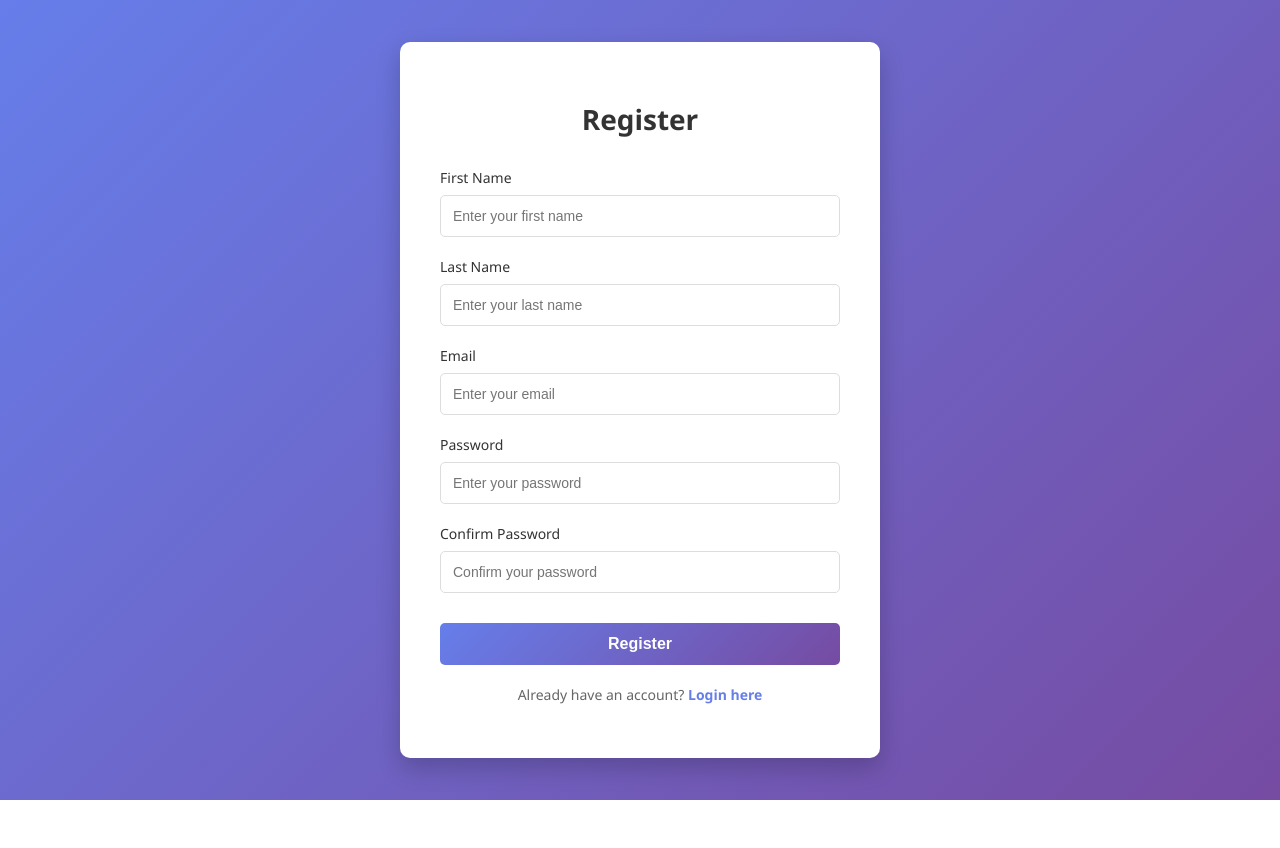
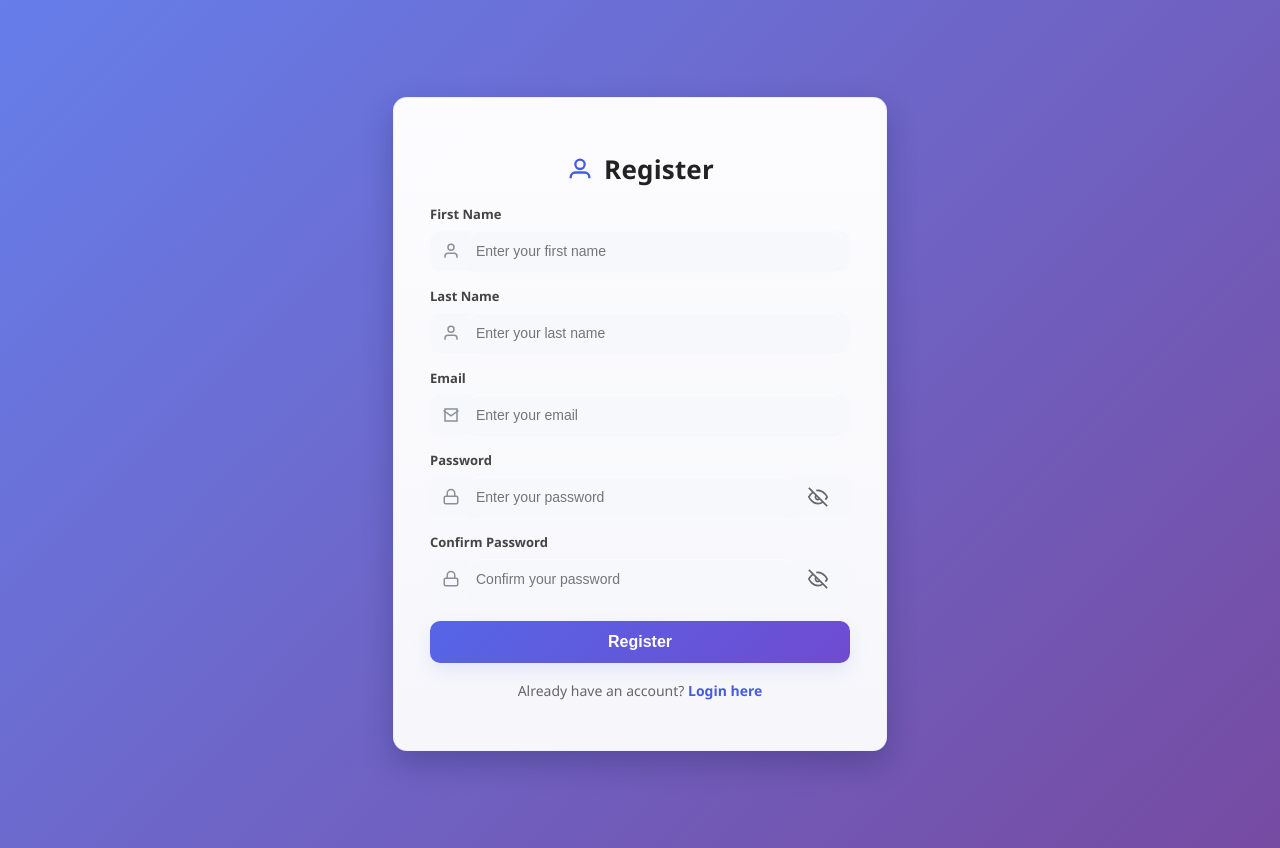
Before and after one commit to ItzAaliyahh20/IT342_G1_Maturan_Lab1, a React (Create React App) app in the folder web/: page /register in a window 1280 px wide. Before the commit the page ends 800 px from the top, so only its background shows below. Built offline with nearby package versions, Linux system fonts and the light colour scheme.

Commit message:
feature(bug): fix bug fixes(2)

```diff
--- a/web/src/App.js
+++ b/web/src/App.js
@@ -30,8 +30,8 @@ function App() {
               </PrivateRoute>
             }
           />
-          <Route path="/" element={<Navigate to="/dashboard" replace />} />
-          <Route path="*" element={<Navigate to="/dashboard" replace />} />
+          <Route path="/" element={<Navigate to="/login" replace />} />
+          <Route path="*" element={<Navigate to="/login" replace />} />
         </Routes>
       </AuthProvider>
     </Router>
--- a/web/src/pages/LoginPage.js
+++ b/web/src/pages/LoginPage.js
@@ -6,6 +6,7 @@ import '../styles/AuthPages.css';
 const LoginPage = () => {
   const [email, setEmail] = useState('');
   const [password, setPassword] = useState('');
+  const [showPassword, setShowPassword] = useState(false);
   const [error, setError] = useState('');
   const [loading, setLoading] = useState(false);
   const navigate = useNavigate();
@@ -30,8 +31,8 @@ const LoginPage = () => {
 
       if (!res.ok) throw new Error('Login failed');
       const data = await res.json();
-      // data: { token, userId }
-      login(data.token, { id: data.userId, email });
+      // data: { token, userId, name, email }
+      login(data.token, { id: data.userId, email: data.email, name: data.name });
       navigate('/dashboard');
     } catch (err) {
       setError('Login failed. Please try again.');
@@ -43,11 +44,23 @@ const LoginPage = () => {
   return (
     <div className="auth-container">
       <div className="auth-box">
-        <h1>Login</h1>
+        <h1 className="auth-title">
+          <svg className="auth-title-icon" viewBox="0 0 24 24" fill="none" stroke="currentColor" strokeWidth="2" aria-hidden="true">
+            <path d="M12 2a7 7 0 0 0-7 7v3"></path>
+            <rect x="5" y="12" width="14" height="8" rx="2"></rect>
+            <circle cx="12" cy="9" r="2"></circle>
+          </svg>
+          Login
+        </h1>
         {error && <div className="error-message">{error}</div>}
         <form onSubmit={handleSubmit}>
           <div className="form-group">
             <label htmlFor="email">Email</label>
+            <div className="input-with-icon">
+              <svg viewBox="0 0 24 24" fill="none" stroke="currentColor" strokeWidth="2" aria-hidden="true">
+                <path d="M20 21v-2a4 4 0 0 0-4-4H8a4 4 0 0 0-4 4v2"></path>
+                <circle cx="12" cy="7" r="4"></circle>
+              </svg>
               <input
                 type="email"
                 id="email"
@@ -57,16 +70,39 @@ const LoginPage = () => {
                 required
               />
             </div>
+          </div>
           <div className="form-group">
             <label htmlFor="password">Password</label>
+            <div className="password-input-wrapper">
+              <svg className="input-icon" viewBox="0 0 24 24" fill="none" stroke="currentColor" strokeWidth="2" aria-hidden="true">
+                <rect x="3" y="11" width="18" height="10" rx="2"></rect>
+                <path d="M7 11V7a5 5 0 0 1 10 0v4"></path>
+              </svg>
               <input
-              type="password"
+                type={showPassword ? 'text' : 'password'}
                 id="password"
                 value={password}
                 onChange={(e) => setPassword(e.target.value)}
                 placeholder="Enter your password"
                 required
               />
+              <span
+                className="toggle-password-icon"
+                onClick={() => setShowPassword(!showPassword)}
+              >
+                {showPassword ? (
+                  <svg width="20" height="20" viewBox="0 0 24 24" fill="none" stroke="currentColor" strokeWidth="2">
+                    <path d="M1 12s4-8 11-8 11 8 11 8-4 8-11 8-11-8-11-8z"></path>
+                    <circle cx="12" cy="12" r="3"></circle>
+                  </svg>
+                ) : (
+                  <svg width="20" height="20" viewBox="0 0 24 24" fill="none" stroke="currentColor" strokeWidth="2">
+                    <path d="M17.94 17.94A10.07 10.07 0 0 1 12 20c-7 0-11-8-11-8a18.45 18.45 0 0 1 5.06-5.94M9.9 4.24A9.12 9.12 0 0 1 12 4c7 0 11 8 11 8a18.5 18.5 0 0 1-2.16 3.19m-6.72-1.07a3 3 0 1 1-4.24-4.24"></path>
+                    <line x1="1" y1="1" x2="23" y2="23"></line>
+                  </svg>
+                )}
+              </span>
+            </div>
           </div>
           <button type="submit" disabled={loading}>
             {loading ? 'Logging in...' : 'Login'}
--- a/web/src/pages/RegisterPage.js
+++ b/web/src/pages/RegisterPage.js
@@ -8,7 +8,9 @@ const RegisterPage = () => {
   const [lastName, setLastName] = useState('');
   const [email, setEmail] = useState('');
   const [password, setPassword] = useState('');
+  const [showPassword, setShowPassword] = useState(false);
   const [confirmPassword, setConfirmPassword] = useState('');
+  const [showConfirmPassword, setShowConfirmPassword] = useState(false);
   const [error, setError] = useState('');
   const [loading, setLoading] = useState(false);
   const navigate = useNavigate();
@@ -53,8 +55,8 @@ const RegisterPage = () => {
 
       if (!res.ok) throw new Error('Registration failed');
       const data = await res.json();
-      // data: { token, userId }
-      register(data.token, { id: data.userId, email, first_name: firstName, last_name: lastName });
+      // data: { token, userId, name, email }
+      register(data.token, { id: data.userId, email: data.email, name: data.name });
       navigate('/dashboard');
     } catch (err) {
       setError('Registration failed. Please try again.');
@@ -66,11 +68,22 @@ const RegisterPage = () => {
   return (
     <div className="auth-container">
       <div className="auth-box">
-        <h1>Register</h1>
+        <h1 className="auth-title">
+          <svg className="auth-title-icon" viewBox="0 0 24 24" fill="none" stroke="currentColor" strokeWidth="2" aria-hidden="true">
+            <path d="M12 12c2.21 0 4-1.79 4-4s-1.79-4-4-4-4 1.79-4 4 1.79 4 4 4z"></path>
+            <path d="M4 20v-1a4 4 0 0 1 4-4h8a4 4 0 0 1 4 4v1"></path>
+          </svg>
+          Register
+        </h1>
         {error && <div className="error-message">{error}</div>}
         <form onSubmit={handleSubmit}>
           <div className="form-group">
             <label htmlFor="firstName">First Name</label>
+            <div className="input-with-icon">
+              <svg viewBox="0 0 24 24" fill="none" stroke="currentColor" strokeWidth="2" aria-hidden="true">
+                <path d="M20 21v-2a4 4 0 0 0-4-4H8a4 4 0 0 0-4 4v2"></path>
+                <circle cx="12" cy="7" r="4"></circle>
+              </svg>
               <input
                 type="text"
                 id="firstName"
@@ -80,8 +93,14 @@ const RegisterPage = () => {
                 required
               />
             </div>
+          </div>
           <div className="form-group">
             <label htmlFor="lastName">Last Name</label>
+            <div className="input-with-icon">
+              <svg viewBox="0 0 24 24" fill="none" stroke="currentColor" strokeWidth="2" aria-hidden="true">
+                <path d="M20 21v-2a4 4 0 0 0-4-4H8a4 4 0 0 0-4 4v2"></path>
+                <circle cx="12" cy="7" r="4"></circle>
+              </svg>
               <input
                 type="text"
                 id="lastName"
@@ -91,8 +110,14 @@ const RegisterPage = () => {
                 required
               />
             </div>
+          </div>
           <div className="form-group">
             <label htmlFor="email">Email</label>
+            <div className="input-with-icon">
+              <svg viewBox="0 0 24 24" fill="none" stroke="currentColor" strokeWidth="2" aria-hidden="true">
+                <path d="M4 4h16v16H4z"></path>
+                <path d="M22 6l-10 7L2 6"></path>
+              </svg>
               <input
                 type="email"
                 id="email"
@@ -102,27 +127,72 @@ const RegisterPage = () => {
                 required
               />
             </div>
+          </div>
           <div className="form-group">
             <label htmlFor="password">Password</label>
+            <div className="password-input-wrapper">
+              <svg className="input-icon" viewBox="0 0 24 24" fill="none" stroke="currentColor" strokeWidth="2" aria-hidden="true">
+                <rect x="3" y="11" width="18" height="10" rx="2"></rect>
+                <path d="M7 11V7a5 5 0 0 1 10 0v4"></path>
+              </svg>
               <input
-              type="password"
+                type={showPassword ? 'text' : 'password'}
                 id="password"
                 value={password}
                 onChange={(e) => setPassword(e.target.value)}
                 placeholder="Enter your password"
                 required
               />
+              <span
+                className="toggle-password-icon"
+                onClick={() => setShowPassword(!showPassword)}
+              >
+                {showPassword ? (
+                  <svg width="20" height="20" viewBox="0 0 24 24" fill="none" stroke="currentColor" strokeWidth="2">
+                    <path d="M1 12s4-8 11-8 11 8 11 8-4 8-11 8-11-8-11-8z"></path>
+                    <circle cx="12" cy="12" r="3"></circle>
+                  </svg>
+                ) : (
+                  <svg width="20" height="20" viewBox="0 0 24 24" fill="none" stroke="currentColor" strokeWidth="2">
+                    <path d="M17.94 17.94A10.07 10.07 0 0 1 12 20c-7 0-11-8-11-8a18.45 18.45 0 0 1 5.06-5.94M9.9 4.24A9.12 9.12 0 0 1 12 4c7 0 11 8 11 8a18.5 18.5 0 0 1-2.16 3.19m-6.72-1.07a3 3 0 1 1-4.24-4.24"></path>
+                    <line x1="1" y1="1" x2="23" y2="23"></line>
+                  </svg>
+                )}
+              </span>
+            </div>
           </div>
           <div className="form-group">
             <label htmlFor="confirmPassword">Confirm Password</label>
+            <div className="password-input-wrapper">
+              <svg className="input-icon" viewBox="0 0 24 24" fill="none" stroke="currentColor" strokeWidth="2" aria-hidden="true">
+                <rect x="3" y="11" width="18" height="10" rx="2"></rect>
+                <path d="M7 11V7a5 5 0 0 1 10 0v4"></path>
+              </svg>
               <input
-              type="password"
+                type={showConfirmPassword ? 'text' : 'password'}
                 id="confirmPassword"
                 value={confirmPassword}
                 onChange={(e) => setConfirmPassword(e.target.value)}
                 placeholder="Confirm your password"
                 required
               />
+              <span
+                className="toggle-password-icon"
+                onClick={() => setShowConfirmPassword(!showConfirmPassword)}
+              >
+                {showConfirmPassword ? (
+                  <svg width="20" height="20" viewBox="0 0 24 24" fill="none" stroke="currentColor" strokeWidth="2">
+                    <path d="M1 12s4-8 11-8 11 8 11 8-4 8-11 8-11-8-11-8z"></path>
+                    <circle cx="12" cy="12" r="3"></circle>
+                  </svg>
+                ) : (
+                  <svg width="20" height="20" viewBox="0 0 24 24" fill="none" stroke="currentColor" strokeWidth="2">
+                    <path d="M17.94 17.94A10.07 10.07 0 0 1 12 20c-7 0-11-8-11-8a18.45 18.45 0 0 1 5.06-5.94M9.9 4.24A9.12 9.12 0 0 1 12 4c7 0 11 8 11 8a18.5 18.5 0 0 1-2.16 3.19m-6.72-1.07a3 3 0 1 1-4.24-4.24"></path>
+                    <line x1="1" y1="1" x2="23" y2="23"></line>
+                  </svg>
+                )}
+              </span>
+            </div>
           </div>
           <button type="submit" disabled={loading}>
             {loading ? 'Registering...' : 'Register'}
--- a/web/src/styles/AuthPages.css
+++ b/web/src/styles/AuthPages.css
@@ -1,3 +1,4 @@
+/* Authentication Pages - Login & Register */
 /* Authentication Pages - Login & Register */
 .auth-container {
   display: flex;
@@ -6,80 +7,107 @@
   min-height: 100vh;
   background: linear-gradient(135deg, #667eea 0%, #764ba2 100%);
   font-family: 'Segoe UI', Tahoma, Geneva, Verdana, sans-serif;
+  padding: 24px;
 }
 
 .auth-box {
-  background: white;
-  padding: 40px;
-  border-radius: 10px;
-  box-shadow: 0 10px 25px rgba(0, 0, 0, 0.2);
+  background: linear-gradient(180deg, rgba(255,255,255,0.98), rgba(250,250,252,0.98));
+  padding: 36px 36px;
+  border-radius: 14px;
+  box-shadow: 0 12px 30px rgba(22, 27, 80, 0.28);
   width: 100%;
-  max-width: 400px;
+  max-width: 420px;
+  border: 1px solid rgba(102,126,234,0.08);
 }
 
 .auth-box h1 {
   text-align: center;
-  margin-bottom: 30px;
-  color: #333;
-  font-size: 28px;
+  margin-bottom: 18px;
+  color: #222;
+  font-size: 26px;
+  letter-spacing: 0.2px;
+}
+
+.auth-title {
+  display: flex;
+  align-items: center;
+  justify-content: center;
+  gap: 10px;
+}
+
+.auth-title-icon {
+  width: 28px;
+  height: 28px;
+  stroke: #455be6;
+  flex-shrink: 0;
+}
+
+.auth-subtitle {
+  text-align: center;
+  margin-bottom: 20px;
+  color: #666;
+  font-size: 14px;
 }
 
 .error-message {
-  background-color: #fee;
-  color: #c00;
-  padding: 12px;
-  border-radius: 5px;
-  margin-bottom: 20px;
+  background-color: #fff0f0;
+  color: #b71c1c;
+  padding: 10px 12px;
+  border-radius: 8px;
+  margin-bottom: 16px;
   text-align: center;
-  font-size: 14px;
-  border-left: 4px solid #c00;
+  font-size: 13px;
+  border: 1px solid rgba(183,28,28,0.08);
 }
 
 .form-group {
-  margin-bottom: 20px;
+  margin-bottom: 16px;
 }
 
 .form-group label {
   display: block;
   margin-bottom: 8px;
-  color: #333;
-  font-weight: 500;
-  font-size: 14px;
+  color: #444;
+  font-weight: 600;
+  font-size: 13px;
 }
 
 .form-group input {
   width: 100%;
-  padding: 12px;
-  border: 1px solid #ddd;
-  border-radius: 5px;
+  padding: 12px 14px;
+  border: none;
+  border-radius: 10px;
   font-size: 14px;
-  transition: border-color 0.3s;
+  transition: box-shadow 0.18s, transform 0.12s;
   box-sizing: border-box;
+  background: #f7f8fb;
+  box-shadow: inset 0 1px 0 rgba(255,255,255,0.6), 0 1px 2px rgba(16,24,40,0.02);
 }
 
 .form-group input:focus {
   outline: none;
-  border-color: #667eea;
-  box-shadow: 0 0 0 3px rgba(102, 126, 234, 0.1);
+  box-shadow: 0 4px 18px rgba(102,126,234,0.14), inset 0 1px 0 rgba(255,255,255,0.6);
+  transform: translateY(-1px);
 }
 
 .auth-box button {
   width: 100%;
   padding: 12px;
-  background: linear-gradient(135deg, #667eea 0%, #764ba2 100%);
+  background: linear-gradient(135deg, #5566e6 0%, #6f4bd1 100%);
   color: white;
   border: none;
-  border-radius: 5px;
+  border-radius: 10px;
   font-size: 16px;
-  font-weight: 600;
+  font-weight: 700;
   cursor: pointer;
-  transition: transform 0.2s, box-shadow 0.2s;
-  margin-top: 10px;
+  transition: transform 0.14s ease, box-shadow 0.14s ease, opacity 0.12s;
+  margin-top: 6px;
+  box-shadow: 0 8px 20px rgba(102,126,234,0.14);
 }
 
 .auth-box button:hover:not(:disabled) {
-  transform: translateY(-2px);
-  box-shadow: 0 5px 20px rgba(102, 126, 234, 0.4);
+  transform: translateY(-3px);
+  box-shadow: 0 14px 36px rgba(88,101,232,0.18);
 }
 
 .auth-box button:disabled {
@@ -89,18 +117,116 @@
 
 .auth-link {
   text-align: center;
-  margin-top: 20px;
+  margin-top: 18px;
   color: #666;
   font-size: 14px;
 }
 
 .auth-link a {
-  color: #667eea;
+  color: #455be6;
   text-decoration: none;
-  font-weight: 600;
-  transition: color 0.2s;
+  font-weight: 700;
+  transition: color 0.16s;
 }
 
 .auth-link a:hover {
-  color: #764ba2;
+  color: #2f3fd6;
 }
+
+.password-input-wrapper {
+  display: flex;
+  align-items: center;
+  border-radius: 10px;
+  overflow: hidden;
+  background: #f7f8fb;
+  padding: 0 8px 0 12px;
+}
+
+.password-input-wrapper input {
+  flex: 1;
+  border: none;
+  padding: 12px 8px;
+  font-size: 14px;
+  outline: none;
+  background: #f7f8fb;
+  box-sizing: border-box;
+}
+
+.password-input-wrapper:focus-within {
+  box-shadow: 0 4px 18px rgba(102,126,234,0.12);
+}
+
+.toggle-password-icon {
+  cursor: pointer;
+  width: 48px;
+  height: 100%;
+  display: flex;
+  align-items: center;
+  justify-content: center;
+  user-select: none;
+  background: transparent;
+}
+
+.toggle-password-icon svg {
+  width: 20px;
+  height: 20px;
+  stroke: #666;
+  transition: stroke 0.14s;
+}
+
+.toggle-password-icon:hover svg {
+  stroke: #455be6;
+}
+
+.password-input-wrapper .input-icon {
+  width: 18px;
+  height: 18px;
+  margin-right: 8px;
+  flex-shrink: 0;
+  stroke: #8a8f98;
+}
+
+.password-input-wrapper .input-icon rect,
+.password-input-wrapper .input-icon path {
+  stroke: #8a8f98;
+}
+
+/* generic input-with-icon (for name/email fields) */
+.input-with-icon {
+  display: flex;
+  align-items: center;
+  gap: 8px;
+  background: #f7f8fb;
+  border-radius: 10px;
+  padding: 0 8px 0 12px;
+}
+
+.input-with-icon svg {
+  width: 18px;
+  height: 18px;
+  stroke: #8a8f98;
+  flex-shrink: 0;
+}
+
+.input-with-icon input {
+  border: none;
+  background: transparent;
+  outline: none;
+  padding: 12px 8px;
+  font-size: 14px;
+  flex: 1;
+}
+
+/* ensure SVGs align consistently */
+.input-with-icon svg,
+.password-input-wrapper .input-icon,
+.toggle-password-icon svg {
+  display: block;
+  vertical-align: middle;
+  margin-top: 0;
+  margin-bottom: 0;
+}
+
+.input-with-icon:focus-within {
+  box-shadow: 0 4px 18px rgba(102,126,234,0.08);
+}
```
Also changed, not shown: web/src/pages/DashboardPage.js (+15 -22 lines), web/src/pages/ProfilePage.js (+7 -1 lines), web/src/styles/Dashboard.css (+33 -0 lines), 2 other files (tests, documents, lock files or other folders). Lines whose indentation alone changed are shown as unchanged.
